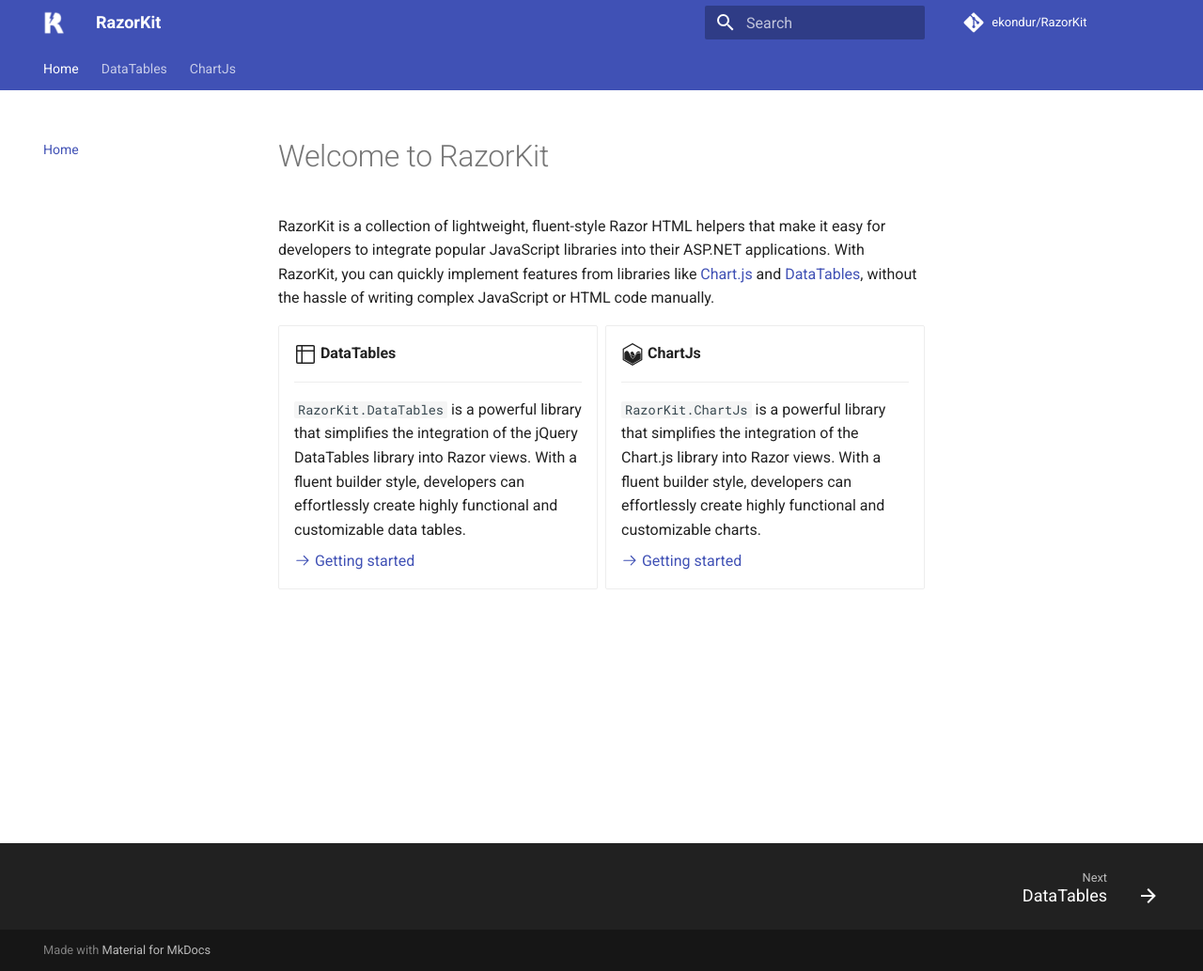
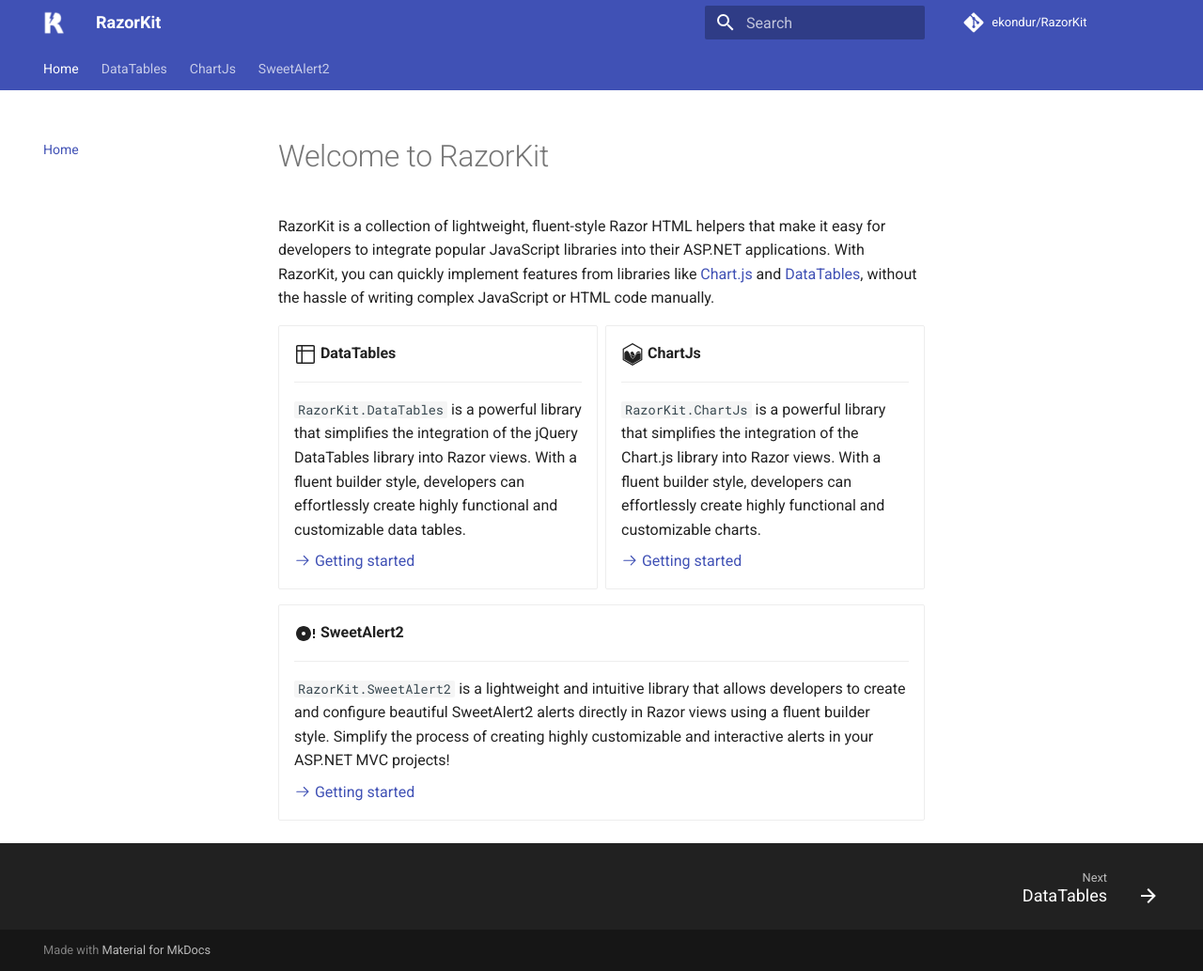
Before and after one commit to ekondur/RazorKit, an MkDocs documentation site: the page built from docs/index.md, in a window 1280 px wide and 1033 px high. Shown: the whole window at 94% size. Built offline with MkDocs 1.6.1 and Material for MkDocs 9.7.7, drawn with Linux system fonts in a browser that asks for light colours; comment, search, counter and statistics services are not loaded.

Commit message:
added sweetalert2 doc index

````diff
--- a/docs/index.md
+++ b/docs/index.md
@@ -24,3 +24,16 @@ With RazorKit, you can quickly implement features from libraries like [Chart.js]
     [:octicons-arrow-right-24: Getting started](chartjs/index.md)
 
 </div>
+
+<div class="grid cards" markdown>
+
+-   :material-disc-alert:{ .lg .middle } __SweetAlert2__
+
+    ---
+
+    ```RazorKit.SweetAlert2``` is a lightweight and intuitive library that allows developers to create and configure beautiful SweetAlert2
+	alerts directly in Razor views using a fluent builder style. Simplify the process of creating highly customizable and interactive alerts in your ASP.NET MVC projects!
+
+    [:octicons-arrow-right-24: Getting started](sweetalert2/index.md)
+
+</div>
--- a/mkdocs.yml
+++ b/mkdocs.yml
@@ -103,3 +103,5 @@ nav:
         - Interaction: chartjs/interaction.md
         - Padding: chartjs/padding.md
         - Font: chartjs/font.md
+  - SweetAlert2:
+    - SweetAlert2: sweetalert2/index.md
````
Also changed, not shown: docs/chartjs/index.md (+3 -1 lines), docs/datatables/index.md (+3 -1 lines), docs/sweetalert2/index.md (added, +53 -0 lines).
